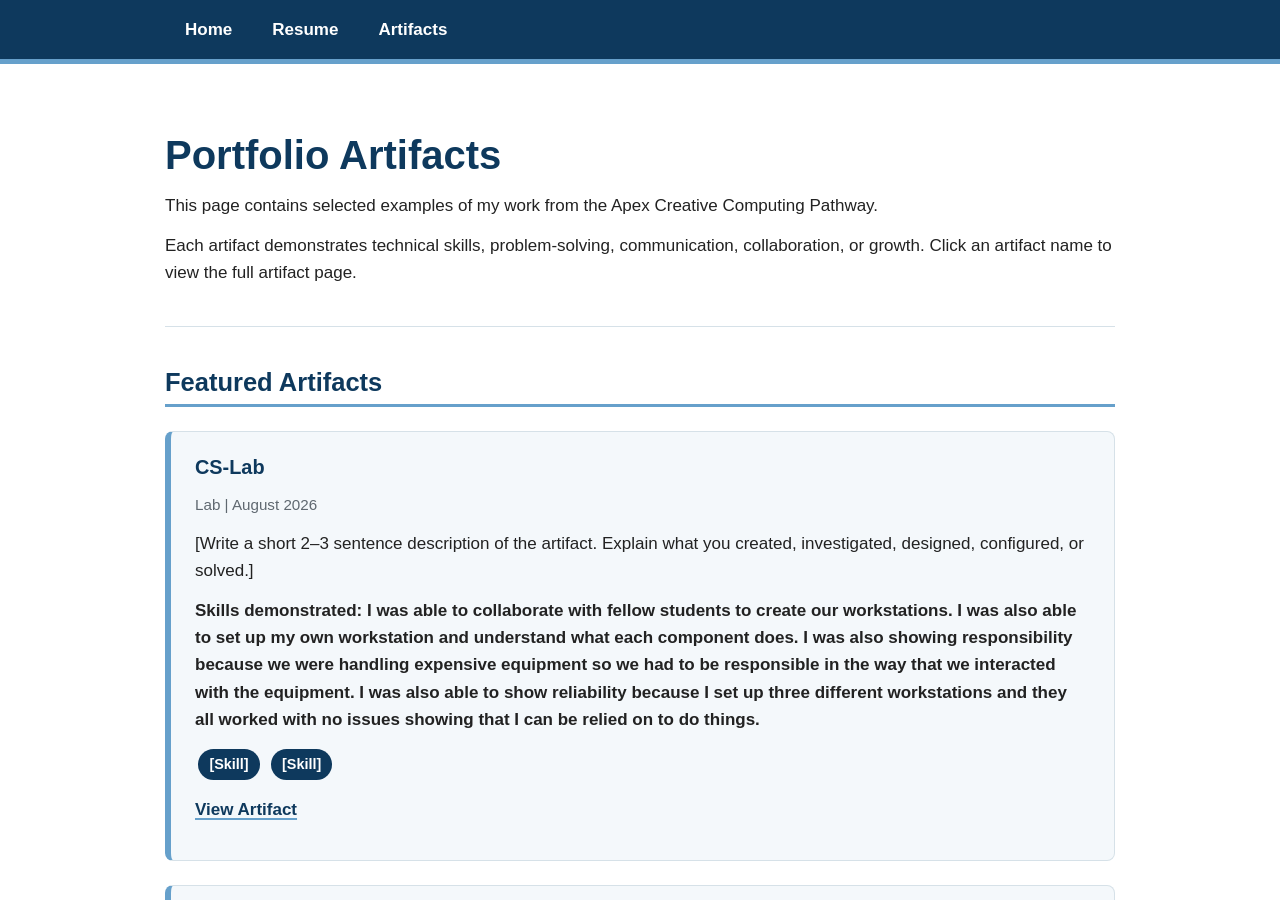
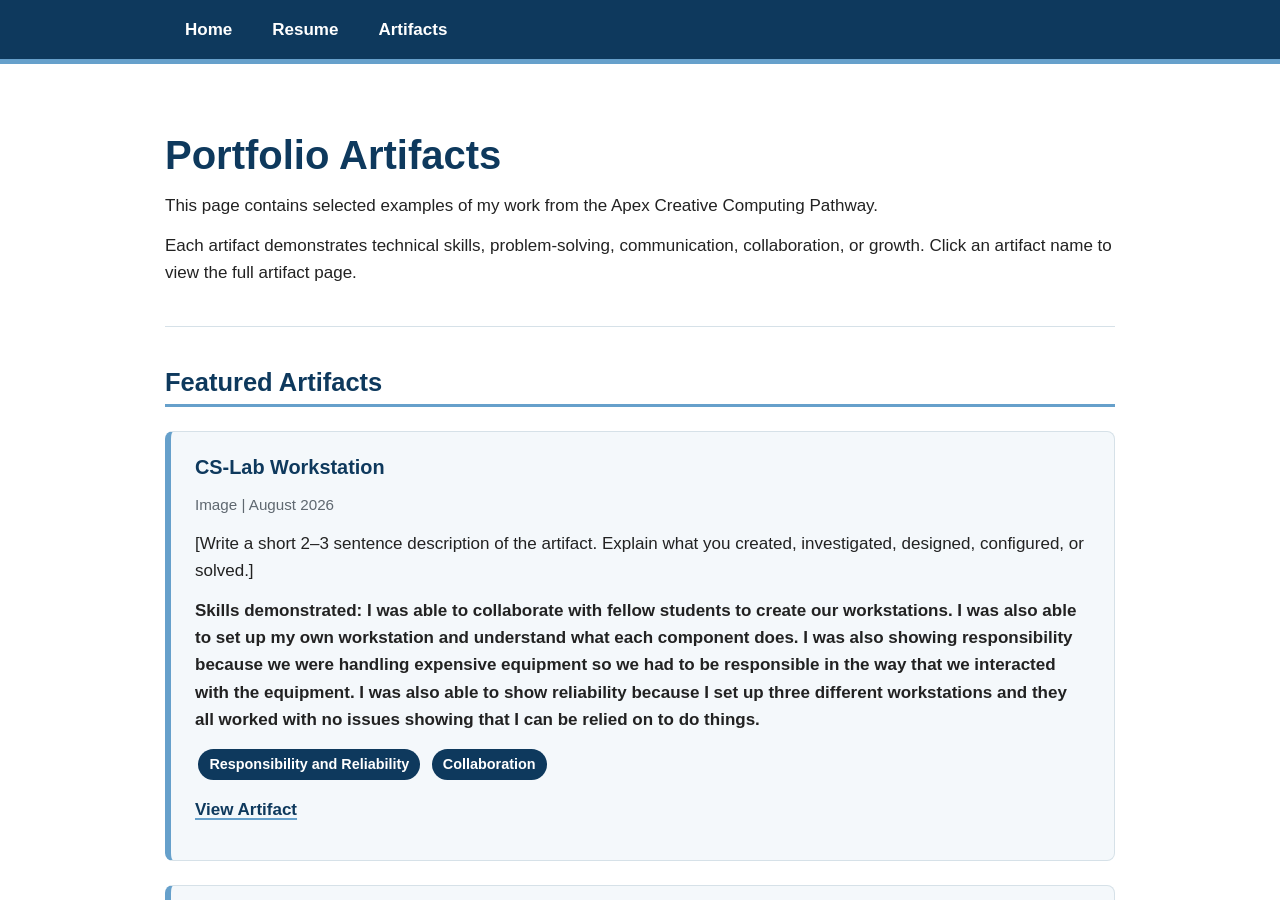
Before and after one commit to Yoav321/Apex-Portfolio, a Jekyll site: the page built from artifacts.md, in a window 1280 px wide and 900 px high. Built offline with Jekyll 4.4.1, drawn with Linux system fonts in a browser that asks for light colours.

Commit message:
Add the artifact to the artifact page

```diff
--- a/artifacts.md
+++ b/artifacts.md
@@ -15,17 +15,17 @@ Each artifact demonstrates technical skills, problem-solving, communication, col
 
 <div class="artifact-card" markdown="1">
 
-### CS-Lab
-<p class="artifact-meta"> Lab | August 2026</p>
+### CS-Lab Workstation
+<p class="artifact-meta"> Image | August 2026</p>
 
 [Write a short 2–3 sentence description of the artifact. Explain what you created, investigated, designed, configured, or solved.]
 
 **Skills demonstrated: I was able to collaborate with fellow students to create our workstations. I was also able to set up my own workstation and understand what each component does. I was also showing responsibility because we were handling expensive equipment so we had to be responsible in the way that we interacted with the equipment. I was also able to show reliability because I set up three different workstations and they all worked with no issues showing that I can be relied on to do things.**
 
-<span class="skill-tag">[Skill]</span>
-<span class="skill-tag">[Skill]</span>
+<span class="skill-tag">Responsibility and Reliability</span>
+<span class="skill-tag">Collaboration</span>
 
-[View Artifact](artifacts/ARTIFACT-FOLDER/)
+[View Artifact](artifacts/CS Lab/)
 
 </div>
 
```
Also changed, not shown: 1 other file.
